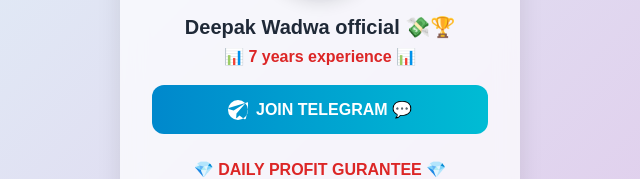
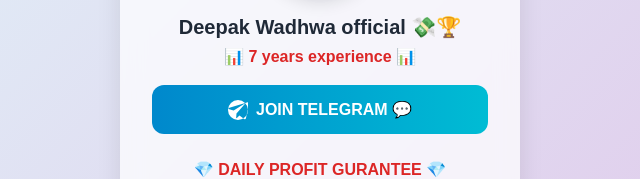
Before and after one commit to founderiyaz/Deepak-wadhwa-official-amntg, a plain HTML site: page index.html in a window 1280 px wide. Shown: the part 238-417 px from the top of the page, 320-960 px from the left. Drawn offline with nearby package versions, Linux system fonts and the light colour scheme.

Commit message:
Update index.html

```diff
--- a/index.html
+++ b/index.html
@@ -87,7 +87,7 @@
 
     <!-- Heading -->
     <h1 class="text-xl font-extrabold text-gray-800 mb-1">
-      Deepak Wadwa official 💸🏆
+      Deepak Wadhwa official 💸🏆
     </h1>
 
     <!-- Experience -->
```
